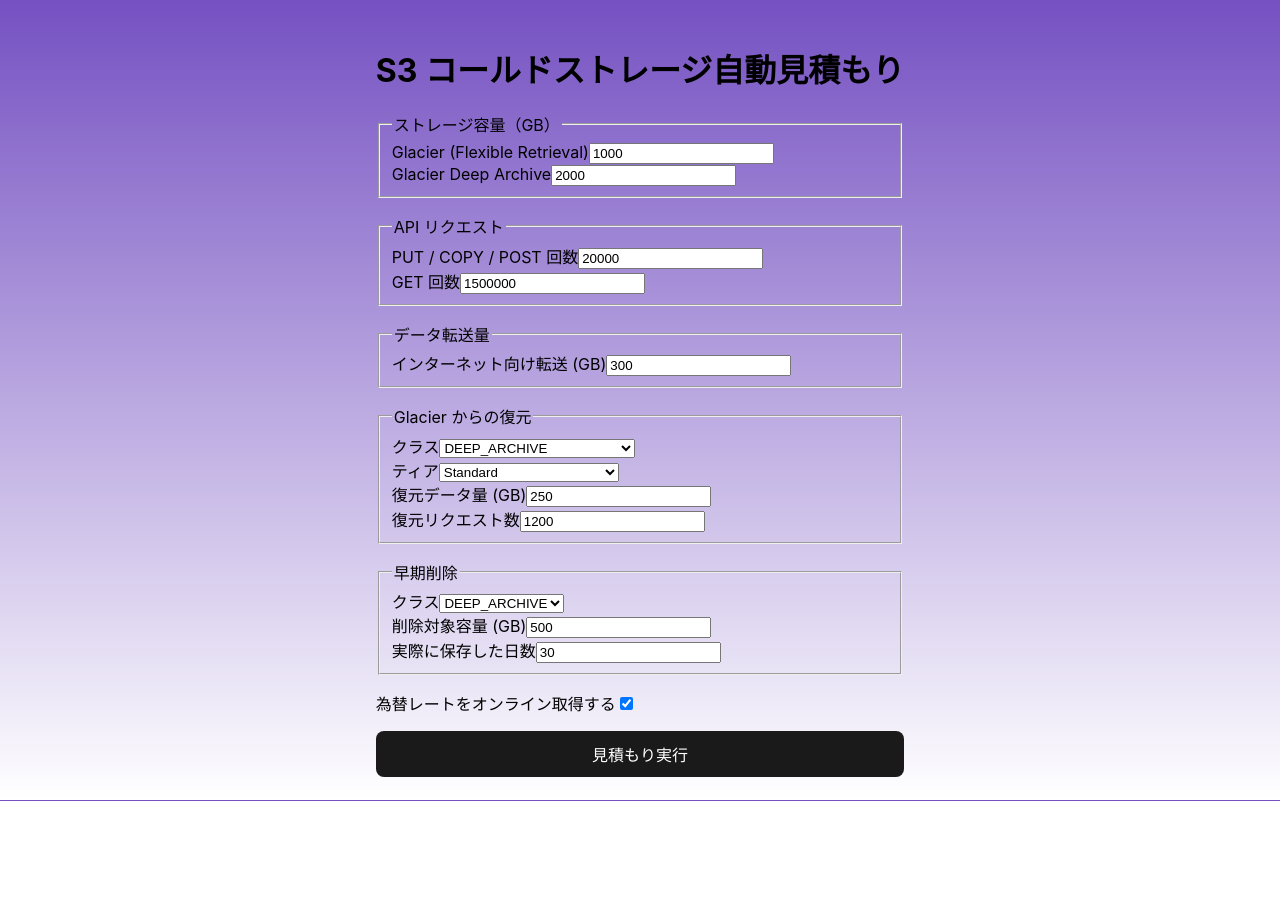
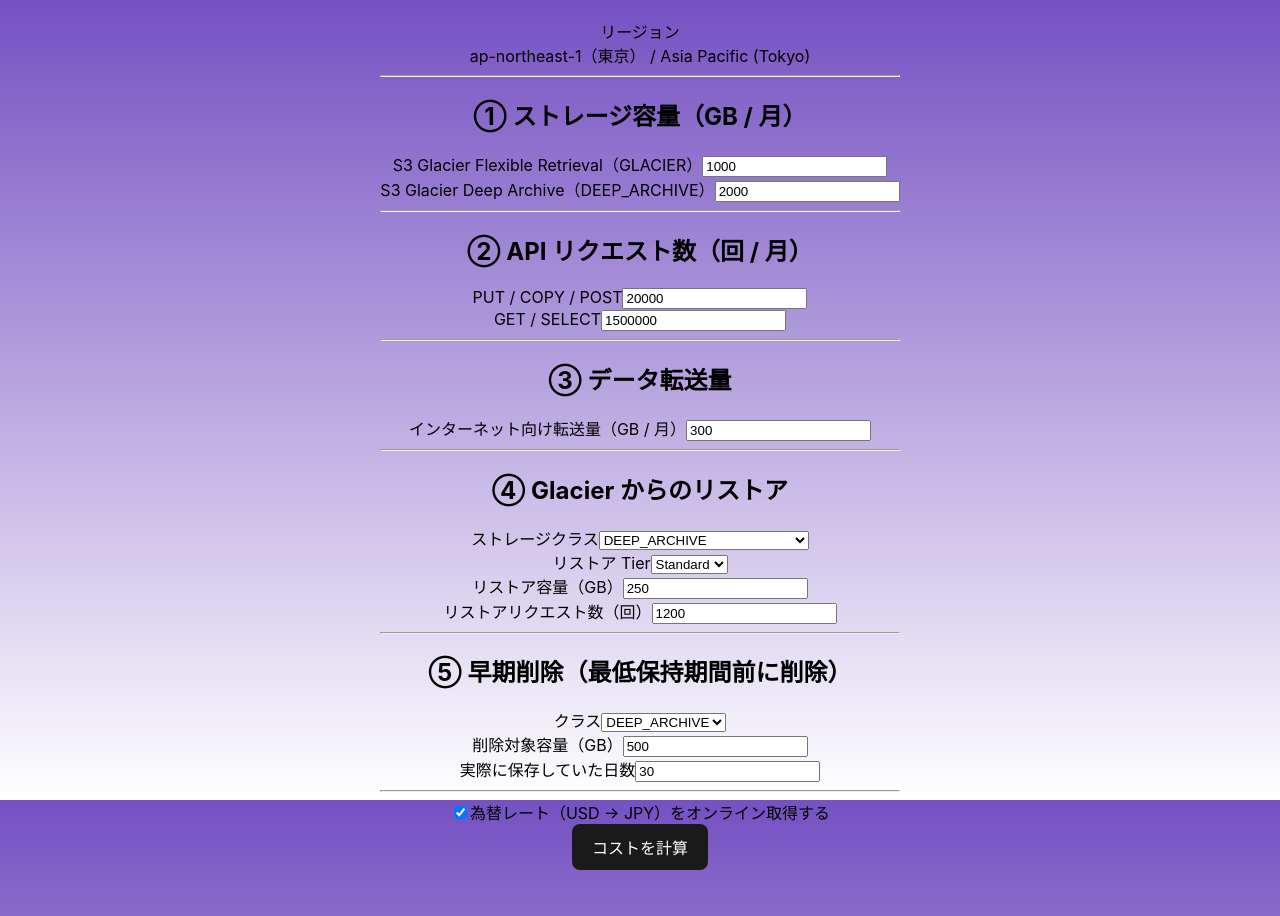
Before and after one commit to Yutahasuike/S3-cost-estimator-01, a React (Vite) app: page / in a window 1280 px wide. Shown: the top 916 px of the page. Before the commit the page ends 801 px from the top, so only its background shows below. Built offline with nearby package versions, Linux system fonts and the light colour scheme; no server answers.

Commit message:
Update App.tsx

```diff
--- a/src/App.tsx
+++ b/src/App.tsx
@@ -1,303 +1,407 @@
 // src/App.tsx
 import { useState } from "react";
+import "./App.css";
+
+type GlacierClass = "GLACIER" | "DEEP_ARCHIVE";
+type RetrievalTier = "Standard" | "Bulk";
+
+type S3Inputs = {
+  location: string;
+  storageGB: {
+    GLACIER: number;
+    DEEP_ARCHIVE: number;
+  };
+  requests: {
+    PUT: number;
+    GET: number;
+  };
+  dataTransferOutGB: number;
+  glacierRetrieval: {
+    class: GlacierClass;
+    tier: RetrievalTier;
+    retrievalGB: number;
+    requests: number;
+  };
+  earlyDeletion: {
+    class: GlacierClass;
+    gb: number;
+    actualDaysStored: number;
+  };
+  fetchFx: boolean;
+};
+
+const defaultInputs: S3Inputs = {
+  location: "Asia Pacific (Tokyo)",
+  storageGB: {
+    GLACIER: 1000,
+    DEEP_ARCHIVE: 2000,
+  },
+  requests: {
+    PUT: 20000,
+    GET: 1500000,
+  },
+  dataTransferOutGB: 300,
+  glacierRetrieval: {
+    class: "DEEP_ARCHIVE",
+    tier: "Standard",
+    retrievalGB: 250,
+    requests: 1200,
+  },
+  earlyDeletion: {
+    class: "DEEP_ARCHIVE",
+    gb: 500,
+    actualDaysStored: 30,
+  },
+  fetchFx: true,
+};
 
 const API_ENDPOINT = import.meta.env.VITE_S3_API_ENDPOINT as string;
 
-type ApiResult = {
-  monthlyTotalUSD: string;
-  monthlyTotalJPY: string;
-  pickedUnitPricesUSD: any;
-};
-
 function App() {
-  const [form, setForm] = useState({
-    glacierGB: 1000,
-    deepArchiveGB: 2000,
-    putReq: 20000,
-    getReq: 1500000,
-    doutGB: 300,
-    retrievalClass: "DEEP_ARCHIVE",
-    retrievalTier: "Standard",
-    retrievalGB: 250,
-    retrievalReq: 1200,
-    earlyClass: "DEEP_ARCHIVE",
-    earlyGB: 500,
-    earlyDays: 30,
-    fetchFx: true,
-  });
-
+  const [form, setForm] = useState<S3Inputs>(defaultInputs);
+  const [result, setResult] = useState<any | null>(null);
   const [loading, setLoading] = useState(false);
   const [error, setError] = useState<string | null>(null);
-  const [result, setResult] = useState<ApiResult | null>(null);
 
-  // 入力値変更ハンドラ
-  const handleChange = (
-    e: React.ChangeEvent<HTMLInputElement | HTMLSelectElement>
-  ) => {
-    const { name, value, type, checked } = e.target;
+  // ---- 入力用ハンドラ（checked 問題が出ないよう全部分ける） ----
+  const handleStorageChange =
+    (klass: GlacierClass) =>
+    (e: React.ChangeEvent<HTMLInputElement>) => {
+      const value = Number(e.target.value) || 0;
       setForm((prev) => ({
         ...prev,
-      [name]:
-        type === "checkbox"
-          ? checked
-          : // 数値入力は number に、それ以外(セレクトなど)は文字列のまま
-            (e.target as HTMLInputElement).type === "number"
-          ? Number(value)
-          : value,
+        storageGB: {
+          ...prev.storageGB,
+          [klass]: value,
+        },
       }));
     };
 
-  // フォーム送信 → Lambda 呼び出し
+  const handleRequestChange =
+    (kind: "PUT" | "GET") =>
+    (e: React.ChangeEvent<HTMLInputElement>) => {
+      const value = Number(e.target.value) || 0;
+      setForm((prev) => ({
+        ...prev,
+        requests: {
+          ...prev.requests,
+          [kind]: value,
+        },
+      }));
+    };
+
+  const handleNumberField =
+    (field: "dataTransferOutGB") =>
+    (e: React.ChangeEvent<HTMLInputElement>) => {
+      const value = Number(e.target.value) || 0;
+      setForm((prev) => ({
+        ...prev,
+        [field]: value,
+      }));
+    };
+
+  const handleRetrievalNumber =
+    (field: "retrievalGB" | "requests") =>
+    (e: React.ChangeEvent<HTMLInputElement>) => {
+      const value = Number(e.target.value) || 0;
+      setForm((prev) => ({
+        ...prev,
+        glacierRetrieval: {
+          ...prev.glacierRetrieval,
+          [field]: value,
+        },
+      }));
+    };
+
+  const handleEarlyDeletionNumber =
+    (field: "gb" | "actualDaysStored") =>
+    (e: React.ChangeEvent<HTMLInputElement>) => {
+      const value = Number(e.target.value) || 0;
+      setForm((prev) => ({
+        ...prev,
+        earlyDeletion: {
+          ...prev.earlyDeletion,
+          [field]: value,
+        },
+      }));
+    };
+
+  const handleRetrievalClassChange = (
+    e: React.ChangeEvent<HTMLSelectElement>
+  ) => {
+    const value = e.target.value as GlacierClass;
+    setForm((prev) => ({
+      ...prev,
+      glacierRetrieval: {
+        ...prev.glacierRetrieval,
+        class: value,
+      },
+    }));
+  };
+
+  const handleRetrievalTierChange = (
+    e: React.ChangeEvent<HTMLSelectElement>
+  ) => {
+    const value = e.target.value as RetrievalTier;
+    setForm((prev) => ({
+      ...prev,
+      glacierRetrieval: {
+        ...prev.glacierRetrieval,
+        tier: value,
+      },
+    }));
+  };
+
+  const handleEarlyDeletionClassChange = (
+    e: React.ChangeEvent<HTMLSelectElement>
+  ) => {
+    const value = e.target.value as GlacierClass;
+    setForm((prev) => ({
+      ...prev,
+      earlyDeletion: {
+        ...prev.earlyDeletion,
+        class: value,
+      },
+    }));
+  };
+
+  const handleFetchFxChange = (e: React.ChangeEvent<HTMLInputElement>) => {
+    setForm((prev) => ({
+      ...prev,
+      fetchFx: e.target.checked,
+    }));
+  };
+
+  // ---- 送信 ----
   const handleSubmit = async (e: React.FormEvent) => {
     e.preventDefault();
-    setLoading(true);
     setError(null);
     setResult(null);
 
+    if (!API_ENDPOINT) {
+      setError("VITE_S3_API_ENDPOINT が設定されていません。");
+      return;
+    }
+
+    setLoading(true);
     try {
-      // Lambda 側の inputs と同じ形で payload を作る
-      const payload = {
-        inputs: {
-          location: "Asia Pacific (Tokyo)",
-          storageGB: {
-            GLACIER: form.glacierGB,
-            DEEP_ARCHIVE: form.deepArchiveGB,
-          },
-          requests: {
-            PUT: form.putReq,
-            GET: form.getReq,
-          },
-          dataTransferOutGB: form.doutGB,
-          glacierRetrieval: {
-            class: form.retrievalClass,
-            tier: form.retrievalTier,
-            retrievalGB: form.retrievalGB,
-            requests: form.retrievalReq,
-          },
-          earlyDeletion: {
-            class: form.earlyClass,
-            gb: form.earlyGB,
-            actualDaysStored: form.earlyDays,
-          },
-          fetchFx: form.fetchFx,
-        },
-      };
-
-      const res = await fetch(API_ENDPOINT, {
+      const resp = await fetch(API_ENDPOINT, {
         method: "POST",
         headers: { "Content-Type": "application/json" },
-        body: JSON.stringify(payload),
+        body: JSON.stringify({ inputs: form }),
       });
 
-      if (!res.ok) {
-        throw new Error(`API error: ${res.status}`);
+      if (!resp.ok) {
+        const text = await resp.text();
+        throw new Error(
+          `API error: ${resp.status} ${resp.statusText} - ${text}`
+        );
       }
 
-      const data = await res.json();
+      const data = await resp.json();
       setResult(data);
     } catch (err: any) {
       console.error(err);
-      setError(err.message ?? "エラーが発生しました");
+      setError(err.message ?? "API 呼び出しに失敗しました。");
     } finally {
       setLoading(false);
     }
   };
 
+  const totals = result?.pickedUnitPricesUSD?.totals;
+
   return (
-    <div style={{ maxWidth: 900, margin: "0 auto", padding: "1.5rem" }}>
-      <h1>S3 コールドストレージ自動見積もり</h1>
+    <div className="app-root">
+      <h1 className="app-title">S3 コスト見積もりツール</h1>
 
-      <form onSubmit={handleSubmit} style={{ display: "grid", gap: "1rem" }}>
-        {/* ストレージ容量 */}
-        <fieldset>
-          <legend>ストレージ容量（GB）</legend>
-          <label>
-            Glacier (Flexible Retrieval)
+      <form className="card" onSubmit={handleSubmit}>
+        <div className="field-group">
+          <label>リージョン</label>
+          <div>ap-northeast-1（東京） / {form.location}</div>
+        </div>
+
+        <hr />
+
+        <h2 className="section-title">① ストレージ容量（GB / 月）</h2>
+        <div className="field-row">
+          <label>S3 Glacier Flexible Retrieval（GLACIER）</label>
           <input
             type="number"
-              name="glacierGB"
-              value={form.glacierGB}
-              onChange={handleChange}
             min={0}
+            value={form.storageGB.GLACIER}
+            onChange={handleStorageChange("GLACIER")}
           />
-          </label>
-          <br />
-          <label>
-            Glacier Deep Archive
+        </div>
+        <div className="field-row">
+          <label>S3 Glacier Deep Archive（DEEP_ARCHIVE）</label>
           <input
             type="number"
-              name="deepArchiveGB"
-              value={form.deepArchiveGB}
-              onChange={handleChange}
             min={0}
+            value={form.storageGB.DEEP_ARCHIVE}
+            onChange={handleStorageChange("DEEP_ARCHIVE")}
           />
-          </label>
-        </fieldset>
+        </div>
 
-        {/* リクエスト数 */}
-        <fieldset>
-          <legend>API リクエスト</legend>
-          <label>
-            PUT / COPY / POST 回数
+        <hr />
+
+        <h2 className="section-title">② API リクエスト数（回 / 月）</h2>
+        <div className="field-row">
+          <label>PUT / COPY / POST</label>
           <input
             type="number"
-              name="putReq"
-              value={form.putReq}
-              onChange={handleChange}
             min={0}
+            value={form.requests.PUT}
+            onChange={handleRequestChange("PUT")}
           />
-          </label>
-          <br />
-          <label>
-            GET 回数
+        </div>
+        <div className="field-row">
+          <label>GET / SELECT</label>
           <input
             type="number"
-              name="getReq"
-              value={form.getReq}
-              onChange={handleChange}
             min={0}
+            value={form.requests.GET}
+            onChange={handleRequestChange("GET")}
           />
-          </label>
-        </fieldset>
+        </div>
 
-        {/* データ転送量 */}
-        <fieldset>
-          <legend>データ転送量</legend>
-          <label>
-            インターネット向け転送 (GB)
+        <hr />
+
+        <h2 className="section-title">③ データ転送量</h2>
+        <div className="field-row">
+          <label>インターネット向け転送量（GB / 月）</label>
           <input
             type="number"
-              name="doutGB"
-              value={form.doutGB}
-              onChange={handleChange}
             min={0}
+            value={form.dataTransferOutGB}
+            onChange={handleNumberField("dataTransferOutGB")}
           />
-          </label>
-        </fieldset>
+        </div>
 
-        {/* リストア条件 */}
-        <fieldset>
-          <legend>Glacier からの復元</legend>
-          <label>
-            クラス
+        <hr />
+
+        <h2 className="section-title">④ Glacier からのリストア</h2>
+        <div className="field-row">
+          <label>ストレージクラス</label>
           <select
-              name="retrievalClass"
-              value={form.retrievalClass}
-              onChange={handleChange}
+            value={form.glacierRetrieval.class}
+            onChange={handleRetrievalClassChange}
           >
-              <option value="GLACIER">GLACIER (Flexible Retrieval)</option>
+            <option value="GLACIER">GLACIER（Flexible Retrieval）</option>
             <option value="DEEP_ARCHIVE">DEEP_ARCHIVE</option>
           </select>
-          </label>
-          <br />
-          <label>
-            ティア
+        </div>
+        <div className="field-row">
+          <label>リストア Tier</label>
           <select
-              name="retrievalTier"
-              value={form.retrievalTier}
-              onChange={handleChange}
+            value={form.glacierRetrieval.tier}
+            onChange={handleRetrievalTierChange}
           >
             <option value="Standard">Standard</option>
             <option value="Bulk">Bulk</option>
-              <option value="Expedited">Expedited (GLACIERのみ)</option>
           </select>
-          </label>
-          <br />
-          <label>
-            復元データ量 (GB)
+        </div>
+        <div className="field-row">
+          <label>リストア容量（GB）</label>
           <input
             type="number"
-              name="retrievalGB"
-              value={form.retrievalGB}
-              onChange={handleChange}
             min={0}
+            value={form.glacierRetrieval.retrievalGB}
+            onChange={handleRetrievalNumber("retrievalGB")}
           />
-          </label>
-          <br />
-          <label>
-            復元リクエスト数
+        </div>
+        <div className="field-row">
+          <label>リストアリクエスト数（回）</label>
           <input
             type="number"
-              name="retrievalReq"
-              value={form.retrievalReq}
-              onChange={handleChange}
             min={0}
+            value={form.glacierRetrieval.requests}
+            onChange={handleRetrievalNumber("requests")}
           />
-          </label>
-        </fieldset>
+        </div>
 
-        {/* 早期削除ペナルティ */}
-        <fieldset>
-          <legend>早期削除</legend>
-          <label>
-            クラス
+        <hr />
+
+        <h2 className="section-title">⑤ 早期削除（最低保持期間前に削除）</h2>
+        <div className="field-row">
+          <label>クラス</label>
           <select
-              name="earlyClass"
-              value={form.earlyClass}
-              onChange={handleChange}
+            value={form.earlyDeletion.class}
+            onChange={handleEarlyDeletionClassChange}
           >
             <option value="GLACIER">GLACIER</option>
             <option value="DEEP_ARCHIVE">DEEP_ARCHIVE</option>
           </select>
-          </label>
-          <br />
-          <label>
-            削除対象容量 (GB)
+        </div>
+        <div className="field-row">
+          <label>削除対象容量（GB）</label>
           <input
             type="number"
-              name="earlyGB"
-              value={form.earlyGB}
-              onChange={handleChange}
             min={0}
+            value={form.earlyDeletion.gb}
+            onChange={handleEarlyDeletionNumber("gb")}
           />
-          </label>
-          <br />
-          <label>
-            実際に保存した日数
+        </div>
+        <div className="field-row">
+          <label>実際に保存していた日数</label>
           <input
             type="number"
-              name="earlyDays"
-              value={form.earlyDays}
-              onChange={handleChange}
             min={0}
+            value={form.earlyDeletion.actualDaysStored}
+            onChange={handleEarlyDeletionNumber("actualDaysStored")}
           />
-          </label>
-        </fieldset>
+        </div>
 
-        {/* 為替 */}
+        <hr />
+
+        <div className="field-row">
           <label>
-          為替レートをオンライン取得する
             <input
               type="checkbox"
-            name="fetchFx"
               checked={form.fetchFx}
-            onChange={handleChange}
+              onChange={handleFetchFxChange}
             />
+            為替レート（USD → JPY）をオンライン取得する
           </label>
+        </div>
 
-        <button type="submit" disabled={loading}>
-          {loading ? "試算中..." : "見積もり実行"}
+        {error && <div className="error-box">エラー: {error}</div>}
+
+        <button className="primary-button" type="submit" disabled={loading}>
+          {loading ? "計算中..." : "コストを計算"}
         </button>
       </form>
 
-      {/* エラー表示 */}
-      {error && (
-        <p style={{ color: "red", marginTop: "1rem" }}>エラー: {error}</p>
+      {result && (
+        <div className="card result-card">
+          <h2 className="section-title">結果</h2>
+
+          <p>
+            <strong>為替レート:</strong>{" "}
+            {result.fx?.USD_JPY?.toFixed
+              ? result.fx.USD_JPY.toFixed(3)
+              : result.fx?.USD_JPY}{" "}
+            円 / USD
+          </p>
+
+          <p>
+            <strong>合計（月額・USD）:</strong> {result.monthlyTotalUSD}
+          </p>
+          <p>
+            <strong>合計（月額・JPY）:</strong> {result.monthlyTotalJPY} 円
+          </p>
+
+          {totals && (
+            <>
+              <h3 className="section-subtitle">内訳（USD）</h3>
+              <ul className="totals-list">
+                <li>ストレージ: {totals.storage_USD}</li>
+                <li>リクエスト: {totals.requests_USD}</li>
+                <li>転送量: {totals.dataTransferOut_USD}</li>
+                <li>リストア: {totals.glacierRetrieval_USD}</li>
+                <li>早期削除ペナルティ: {totals.earlyDeletionPenalty_USD}</li>
+              </ul>
+            </>
           )}
-
-      {/* 結果表示 */}
-      {result && (
-        <div style={{ marginTop: "2rem" }}>
-          <h2>見積もり結果</h2>
-          <p>月額合計（USD）: {result.monthlyTotalUSD}</p>
-          <p>月額合計（JPY）: {result.monthlyTotalJPY}</p>
-
-          <details>
-            <summary>詳細（JSON）</summary>
-            <pre style={{ whiteSpace: "pre-wrap" }}>
-              {JSON.stringify(result.pickedUnitPricesUSD, null, 2)}
-            </pre>
-          </details>
         </div>
       )}
     </div>
```
Lines whose indentation alone changed are shown as unchanged.
